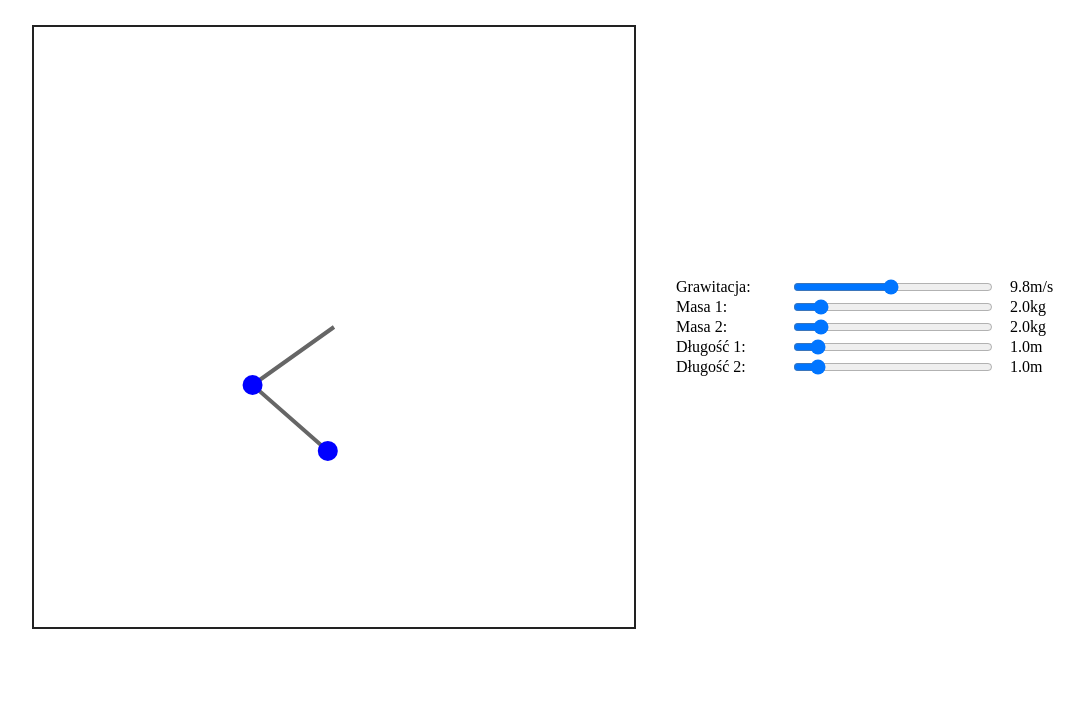
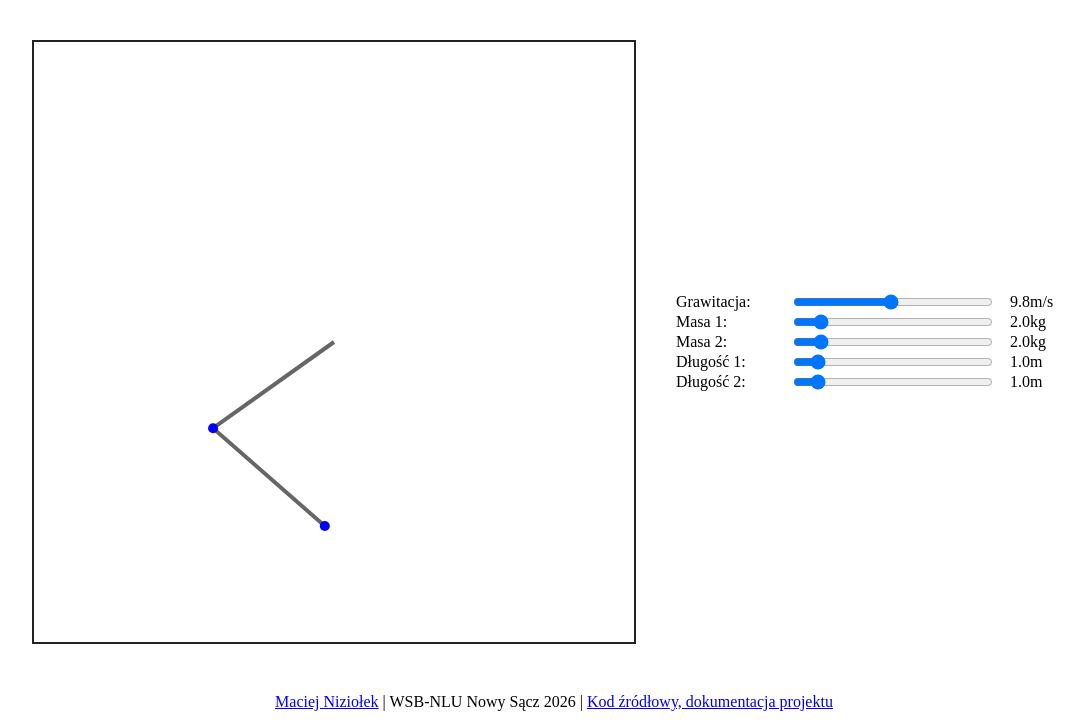
Before and after one commit to rxn7/double-pendulum-simulation, a website built with webpack: page src/index.html in a window 1280 px wide. Shown: the part 73-800 px from the top of the page, without its empty margins (86-1170 px from the left). Built offline with nearby package versions, Linux system fonts and the light colour scheme.

Commit message:
Added header and footer

```diff
--- a/src/index.html
+++ b/src/index.html
@@ -4,11 +4,15 @@
 		<title>Podwójne wahadło</title>
 		<meta name="viewport" content="width=device-width, initial-scale=1.0, maximum-scale=1.0, user-scalable=no" />
 		<meta charset="UTF-8" />
-		<link rel="stylesheet" href="style.css">
 	</head>
 
 	<body>
-		<div id="simulation-container">
+		<div id="main-container">
+			<header>
+				<h1>Symulator Podwójnego Wahadła</h1>
+			</header>
+
+			<main>
 				<canvas id="simulation-canvas" width="600" height="600"></canvas>
 
 				<form id="controls-container" autocomplete="off">
@@ -42,6 +46,11 @@
 						<span class="value-display">1.0m</span>
 					</div>
 				</form>
+			</main>
+
+			<footer>
+				<p><a href="https://rxn.lol">Maciej Niziołek</a> | WSB-NLU Nowy Sącz 2026 | <a href="https://github.com/rxn7/double-pendulum-simulation" target="_blank">Kod źródłowy, dokumentacja projektu</a></p>
+			</footer>
 		</div>
 	</body>
 
--- a/src/renderer.ts
+++ b/src/renderer.ts
@@ -1,17 +1,22 @@
 import { DoublePendulum } from "./double_pendulum";
 import { SimulationProperties } from "./simulation_properties";
-
-const METERS_TO_PIXELS: number = 100;
 
 export default class Renderer {
 	private ctx: CanvasRenderingContext2D;
 
 	constructor(private readonly canvas: HTMLCanvasElement) {
 		this.ctx = canvas.getContext("2d") as CanvasRenderingContext2D;
+
 		if(!this.ctx) {
 			alert("Nie udało się stworzyć kontekstu 2D");
 			return;
 		}
+
+		window.addEventListener("resize", () => {
+			const canvasStyle: CSSStyleDeclaration = getComputedStyle(canvas);
+			canvas.width = parseInt(canvasStyle.width);
+			canvas.height = parseInt(canvasStyle.height);
+		});
 	}
 
 	public clear(): void {
@@ -19,17 +24,20 @@ export default class Renderer {
 	}
 
 	public renderPendulum(pendulum: DoublePendulum): void {
+		const totalLength = SimulationProperties.length1 + SimulationProperties.length2;
+		const metersToPixels: number = Math.max(this.canvas.clientWidth, this.canvas.clientHeight) / totalLength * 0.5 * 0.99;
+
 		const originX: number = this.canvas.clientWidth * 0.5;
 		const originY: number = this.canvas.clientHeight * 0.5;
 
 		const positionX: number = originX + pendulum.originX;
 		const positionY: number = originY + pendulum.originY;
 
-		const x1: number = positionX + SimulationProperties.length1 * Math.sin(pendulum.state.angle1) * METERS_TO_PIXELS;
-		const y1: number = positionY + SimulationProperties.length1 * Math.cos(pendulum.state.angle1) * METERS_TO_PIXELS;
+		const x1: number = positionX + SimulationProperties.length1 * Math.sin(pendulum.state.angle1) * metersToPixels;
+		const y1: number = positionY + SimulationProperties.length1 * Math.cos(pendulum.state.angle1) * metersToPixels;
 
-		const x2: number = x1 + SimulationProperties.length2 * Math.sin(pendulum.state.angle2) * METERS_TO_PIXELS;
-		const y2: number = y1 + SimulationProperties.length2 * Math.cos(pendulum.state.angle2) * METERS_TO_PIXELS;
+		const x2: number = x1 + SimulationProperties.length2 * Math.sin(pendulum.state.angle2) * metersToPixels;
+		const y2: number = y1 + SimulationProperties.length2 * Math.cos(pendulum.state.angle2) * metersToPixels;
 
 		this.ctx.beginPath();
 		this.ctx.moveTo(positionX, positionY);
@@ -39,8 +47,8 @@ export default class Renderer {
 		this.ctx.lineWidth = 4;
 		this.ctx.stroke();
 
-		this.renderCircle(x1, y1, 10, "#00f");
-		this.renderCircle(x2, y2, 10, "#00f");
+		this.renderCircle(x1, y1, 5, "#00f");
+		this.renderCircle(x2, y2, 5, "#00f");
 	}
 
 	public renderCircle(x: number, y: number, radius: number, color: string): void {
--- a/src/style.css
+++ b/src/style.css
@@ -1,14 +1,28 @@
-body {
+:root {
+	font-family: "sans-serif";
+}
+
+html, body {
+	height: 100vh;
 	padding: 0;
 	margin: 0;
-
-	width: 100vw;
-	min-height: 100vh;
 }
 
-#simulation-container {
-	width: 100%;
-	min-height: 100vh;
+body {
+	display: flex;
+	flex-direction: column;
+}
+
+#main-container {
+	flex: 1;
+	display: flex;
+	flex-direction: column;
+}
+
+main {
+	flex: 1;
+	padding: 1rem;
+	max-width: 100%;
 	align-items: center;
 	justify-content: center;
 	gap: 40px;
@@ -16,13 +30,25 @@ body {
 	flex-direction: row;
 }
 
+header {
+	user-select: none;
+	text-align: center;
+}
+
+footer {
+	width: 100%;
+	text-align: center;
+}
+
 @media only screen and (max-width: 1080px) {
-	#simulation-container {
+	main {
 		flex-direction: column;
 	}
 }
 
 #simulation-canvas {
+	max-width: 600px;
+	width: 100%;
 	border: 2px solid #222;
 }
 
--- a/src/ui_handler.ts
+++ b/src/ui_handler.ts
@@ -12,7 +12,7 @@ function handleGravityInput(): void {
 	const gravityInput: HTMLInputElement = document.querySelector<HTMLInputElement>("#gravity-input") as HTMLInputElement;
 	const valueDisplay: HTMLSpanElement = document.querySelector<HTMLSpanElement>("#gravity-value-display") as HTMLSpanElement;
 
-	gravityInput.addEventListener("change", () => {
+	gravityInput.addEventListener("input", () => {
 		SimulationProperties.gravity = gravityInput.valueAsNumber;
 		valueDisplay.textContent = `${SimulationProperties.gravity}m/s`;
 	});
@@ -23,7 +23,7 @@ function handleMassInput(isArm1: boolean): void {
 	const input: HTMLInputElement = document.querySelector<HTMLInputElement>(query) as HTMLInputElement;
 	const valueDisplay: HTMLSpanElement = document.querySelector<HTMLSpanElement>(`${query} ~ .value-display`) as HTMLSpanElement
 
-	input.addEventListener("change", () => {
+	input.addEventListener("input", () => {
 		const value: number = Math.max(1, Math.min(10, input.valueAsNumber));
 
 		if(isArm1)
@@ -40,7 +40,7 @@ function handleLengthInput(isArm1: boolean): void {
 	const input: HTMLInputElement = document.querySelector<HTMLInputElement>(query) as HTMLInputElement;
 	const valueDisplay: HTMLSpanElement = document.querySelector<HTMLSpanElement>(`${query} ~ .value-display`) as HTMLSpanElement
 
-	input.addEventListener("change", () => {
+	input.addEventListener("input", () => {
 		const value: number = Math.max(0.1, Math.min(10, input.valueAsNumber));
 
 		if(isArm1)
```
Lines whose indentation alone changed are shown as unchanged.
